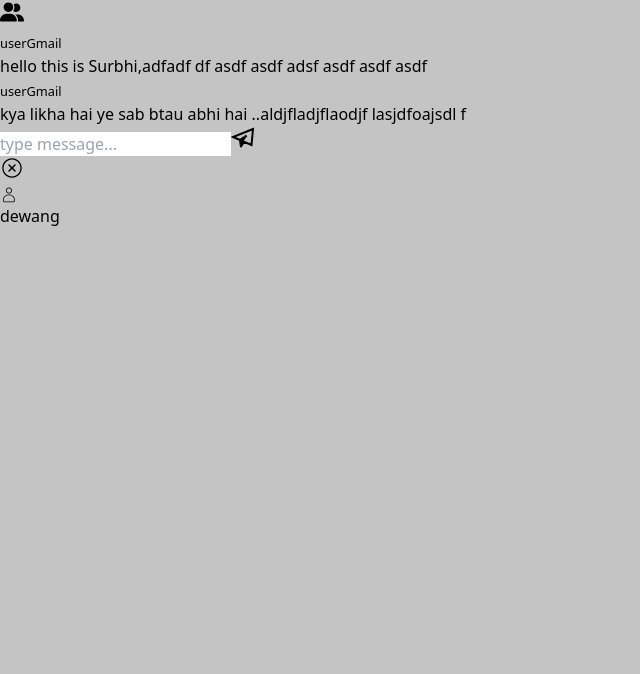
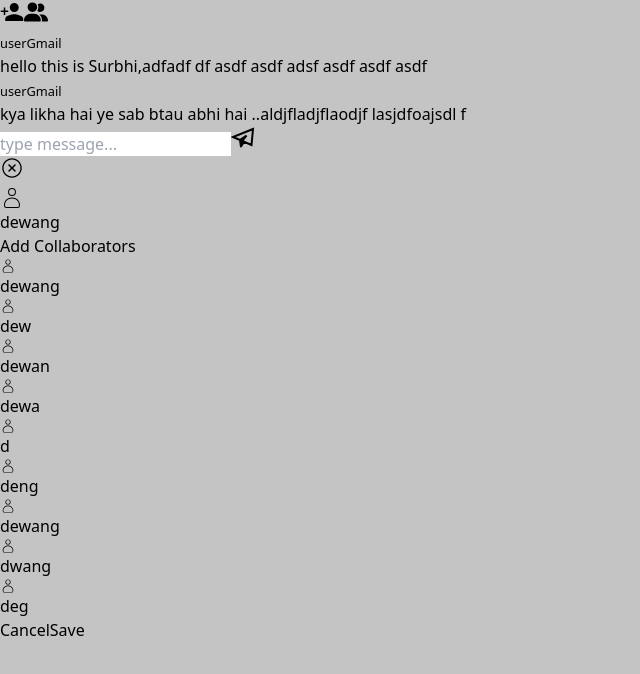
Before and after one commit to dewang002/AI_PROJECT, a React (Vite) app in the folder frontend/: page /project in a window 1280 px wide. Both pictures are taken after a click on the button 12 px from the left and 12 px from the top of the page. Shown: the top 674 px of the page, without its empty margins (0-640 px from the left). Built offline with nearby package versions, Linux system fonts and the light colour scheme.

Commit message:
add new features

```diff
--- a/frontend/src/components/screens/Project.jsx
+++ b/frontend/src/components/screens/Project.jsx
@@ -1,18 +1,53 @@
-import React, { Fragment, useState } from "react";
+import React, { Fragment, useEffect, useRef, useState } from "react";
 import { useLocation } from "react-router-dom";
 import { FaUserGroup } from "react-icons/fa6";
 import { GrSend } from "react-icons/gr";
 import { IoIosCloseCircleOutline } from "react-icons/io";
 import { CiUser } from "react-icons/ci";
+import { IoMdPersonAdd } from "react-icons/io";
 
 const Project = () => {
   const [showMember, setShowMember] = useState(false);
+  const [modal, setModal] = useState(false);
+  const [selectedUser, setSelectedUser] = useState([]);
   const location = useLocation();
-  console.log(location.state);
+  const groupListRef = useRef(null);
+
+  const users = [
+    { id: 1, user: "dewang" },
+    { id: 2, user: "dew" },
+    { id: 3, user: "dewan" },
+    { id: 4, user: "dewa" },
+    { id: 5, user: "d" },
+    { id: 6, user: "deng" },
+    { id: 7, user: "dewang" },
+    { id: 8, user: "dwang" },
+    { id: 9, user: "deg" },
+  ];
+
+  const handleSelect = (id) => {
+    setSelectedUser([...selectedUser, id]);
+  };
+
+  useEffect(() => {
+    const handleClose = (e) => {
+      if (groupListRef.current && !groupListRef.current.contains(e.target)) {
+        setShowMember(false);
+      }
+    };
+
+    document.addEventListener("mousedown", handleClose);
+    return () => {
+      document.addEventListener("mousedown", handleClose);
+    };
+  });
   return (
-    <div className="h-screen w-screen">
+    <div className="h-screen w-screen flex">
       <section className="relative sideBar flex flex-col max-w-[24%] h-full shadow-xl bg-zinc-300">
-        <header className="w-full h-16 border-b-[1px] border-black flex justify-end items-center p-4 ">
+        <header className="w-full h-16 border-b-[1px] border-black flex justify-between items-center p-4 ">
+          <button onClick={() => setModal(true)}>
+            <IoMdPersonAdd size={24} />
+          </button>
           <button onClick={() => setShowMember(true)}>
             <FaUserGroup size={24} />
           </button>
@@ -41,30 +76,63 @@ const Project = () => {
               type="any"
               placeholder="type message..."
             />
-            <button className="flex-grow hover:scale-95">{<GrSend size={24} />}</button>
+            <button className="flex-grow hover:scale-95">
+              {<GrSend size={24} />}
+            </button>
           </div>
         </div>
 
-        <div className={`w-full top-0 overflow-hidden transition-all  ${showMember?"translate-x-0":"translate-x-[-100%]"} h-full bg-zinc-400 absolute`}>
+        <div
+          className={`group_list w-full top-0 overflow-hidden transition-all  ${
+            showMember ? "translate-x-0" : "translate-x-[-100%]"
+          } h-full bg-zinc-400 absolute`}
+          ref={groupListRef}
+        >
           <header className="w-full h-16 border-b-[1px] border-black flex justify-end items-center p-4 ">
             <button onClick={() => setShowMember(false)}>
               <IoIosCloseCircleOutline size={24} />
             </button>
           </header>
 
-            <div className="users flex flex-col gap-2 h-full w-full">
-                <div className="user cursor-pointer hover:bg-zinc-300 p-2 flex items-center gap-2">
-                    <div className="p-1 bg-zinc-500 w-fit h-fit rounded-full" >
-                        <CiUser size={"1.4vw"} />
-                    </div>
-                    <h3 className="font-semibold text-lg">dewang</h3>
+          <div className="users flex flex-col gap-2 h-full w-full">
+            <div className="user cursor-pointer hover:bg-zinc-300 p-2 flex items-center gap-2">
+              <div className="p-1 bg-zinc-500 w-fit h-fit rounded-full">
+                <CiUser size={24} />
+              </div>
+              <h3 className="font-semibold text-lg">dewang</h3>
+            </div>
+          </div>
+        </div>
+      </section>
+      {modal && (
+        <div className="fixed inset-0 flex items-center justify-center z-50 bg-black/45">
+          <div className=" bg-white w-1/5 rounded-lg shadow-lg p-6 ">
+            <h2 className="text-lg font-bold mb-4">Add Collaborators</h2>
+            <div className="max-h-[40vh] flex flex-col gap-2 overflow-auto">
+              {users.map((elem) => (
+                <div
+                  onClick={() => handleSelect(elem.id)}
+                  className={`flex items-center gap-2 text-lg font-semibold hover:bg-zinc-300 ${selectedUser.indexOf(elem.id)!=-1?"bg-zinc-300":""} `}
+                >
+                  <CiUser /> {elem.user}
                 </div>
+              ))}
             </div>
 
+            <div className="flex gap-2 mt-4">
+              <button
+                onClick={() => setModal(!modal)}
+                className=" bg-gray-300 hover:bg-gray-400 text-gray-800 font-bold py-2 w-full rounded"
+              >
+                Cancel
+              </button>
+              <button className="bg-blue-500 hover:bg-blue-700 text-white font-bold py-2 w-full rounded">
+                Save
+              </button>
+            </div>
+          </div>
         </div>
-
-
-      </section>
+      )}
     </div>
   );
 };
```
